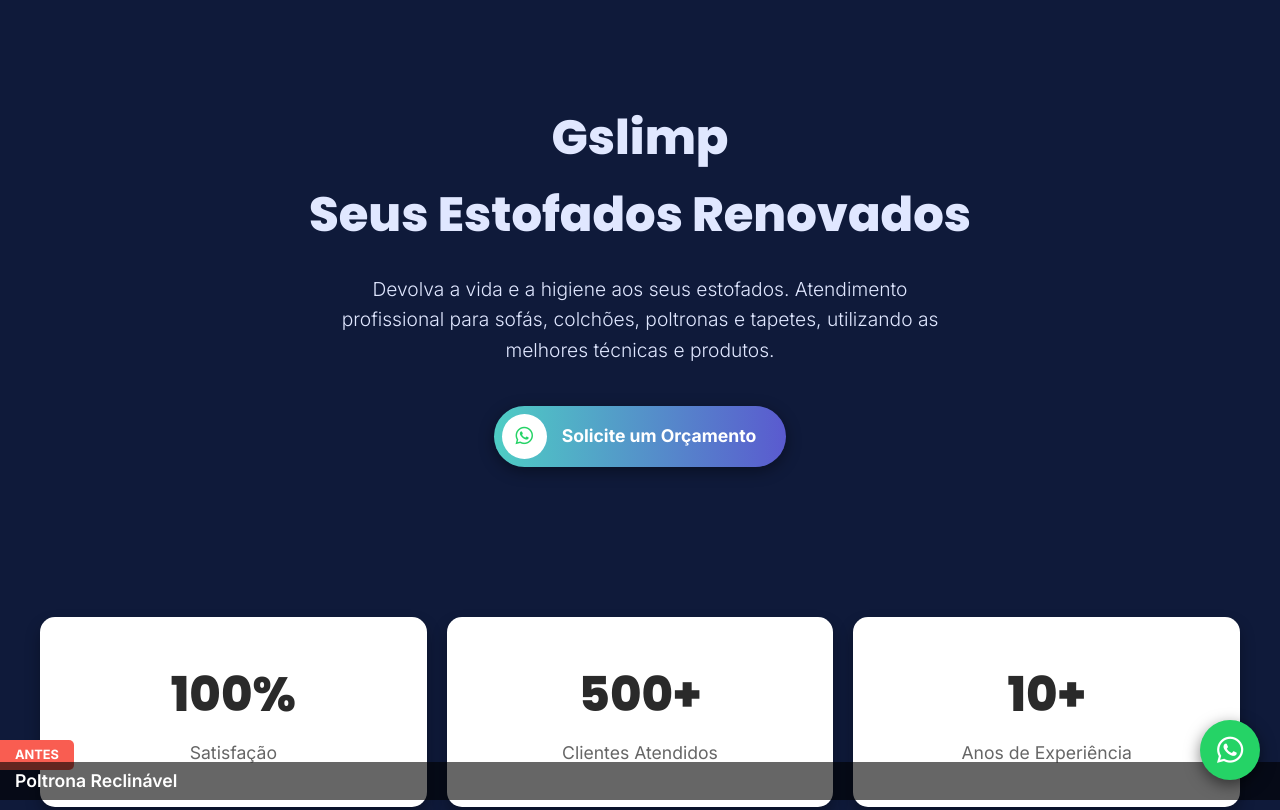
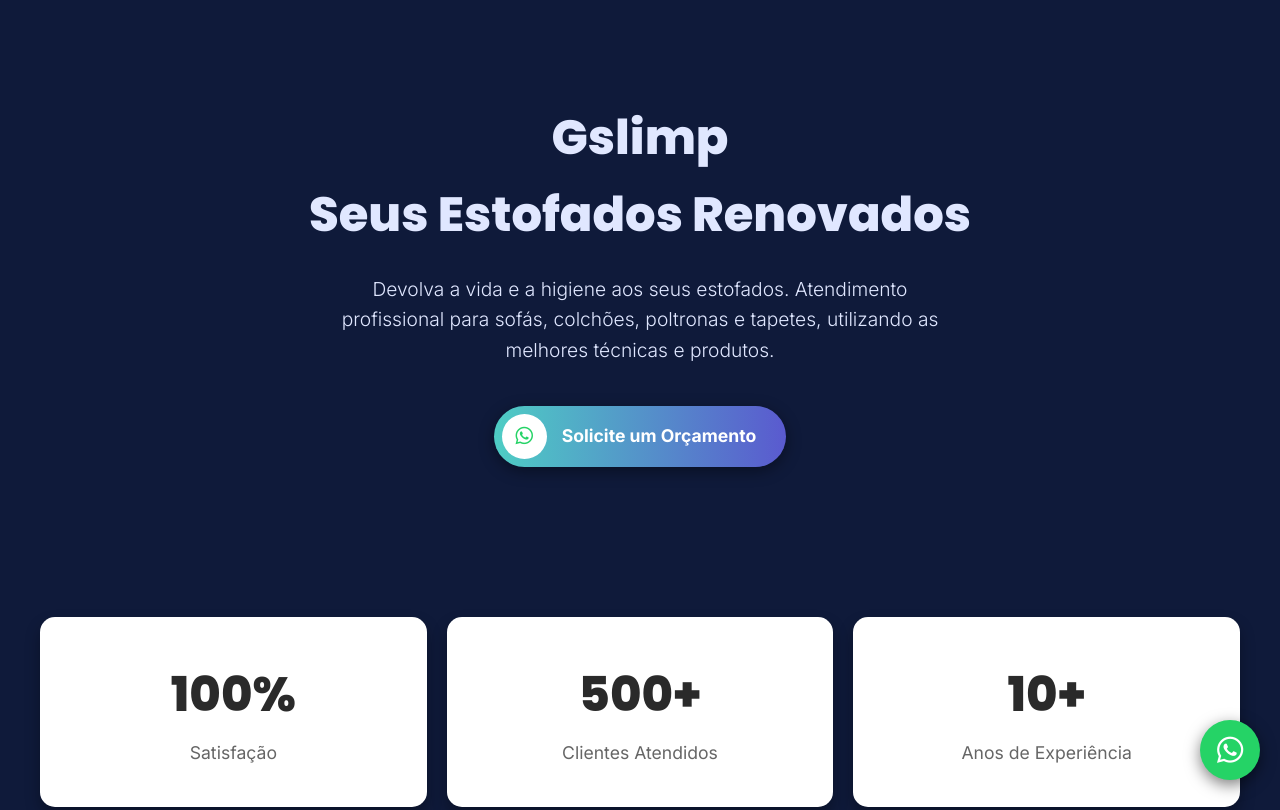
Before and after one commit to Eduardo09e32y4rhf/portifolio, a website: page index.html in a window 1280 px wide. Shown: the top 810 px of the page. Drawn offline with Linux system fonts and the light colour scheme.

Commit message:
Atualizar o index.html

```diff
--- a/index.html
+++ b/index.html
@@ -137,10 +137,6 @@
                     <div class="label-antes">ANTES</div>
                     <div class="titulo-foto">Poltrona Reclinável</div>
                 </div>
-                   <img src="https://picsum.photos/id/1025/300/200" alt="Poltrona Reclinável Antes">
-                    <div class="label-antes">ANTES</div>
-                    <div class="titulo-foto">Poltrona Reclinável</div>
-                </div>
             </div>
         </div>
     </section>
```
